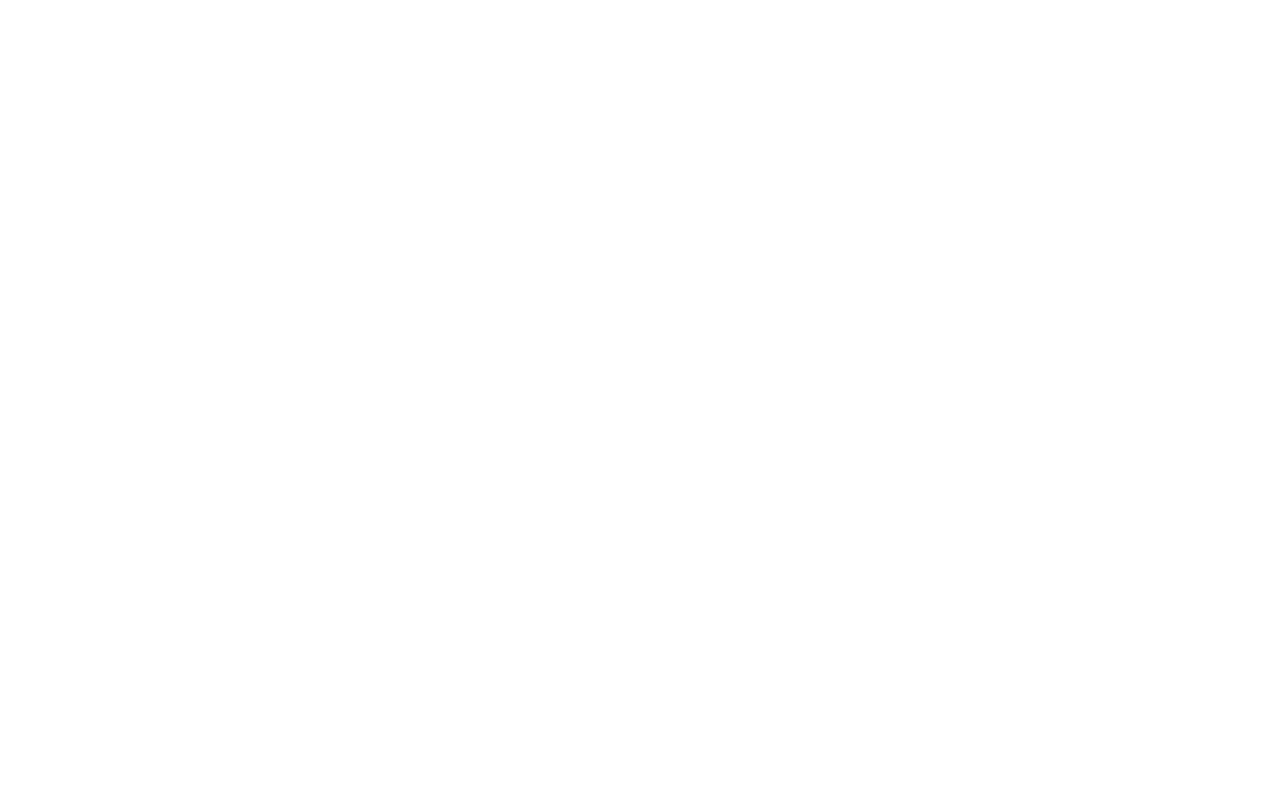
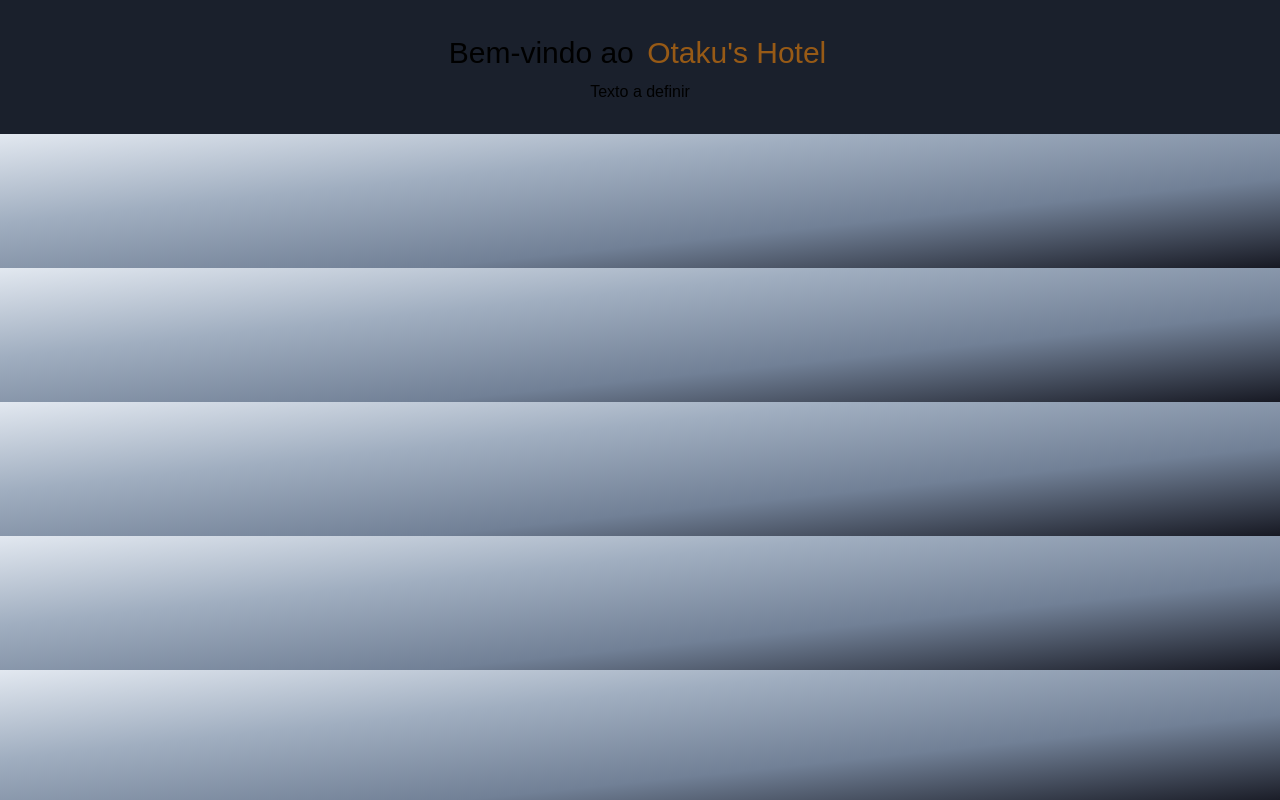
Before and after one commit to brunoandreotti/otakus-hotel, a React (Create React App) app: page / in a window 1280 px wide. Built offline with nearby package versions, Linux system fonts and the light colour scheme.

Commit message:
feat: editando banner e linkbutton

```diff
--- a/src/App.js
+++ b/src/App.js
@@ -1,8 +1,10 @@
 import React from "react";
+import Banner from "./components/banner/Banner";
 
 function App() {
   return (
     <>
+    <Banner />
     </>
   );
 }
--- /dev/null
+++ b/src/components/LinkButton/LinkButton.jsx
@@ -0,0 +1,12 @@
+// import { Link } from "@chakra-ui/react";
+import styles from "./LinkButton.module.css";
+
+function LinkButton({ to, text }) {
+  return(
+    // <Link className={styles.button} to={to}>
+    // {text}
+    // </Link>
+  );
+}
+
+export default LinkButton;
--- a/src/components/banner/Banner.jsx
+++ b/src/components/banner/Banner.jsx
@@ -1,9 +1,15 @@
-import React from "react";
+// import LinkButton from "../LinkButton/LinkButton";
+import styles from "./Banner.module.css";
 
 function Banner() {
-  return (
-    <>
-    </>
+  return(
+    <section className={styles.banner_container}>
+      <h1>Bem-vindo ao <span>Otaku's Hotel</span></h1>
+      <p>Texto a definir</p>
+      {/* <a href="/">Conferir agora</a> */}
+      {/* <LinkButton to="/" text="/" /> */}
+      <icon></icon>
+    </section>
   );
 }
 
--- /dev/null
+++ b/src/components/banner/Banner.module.css
@@ -0,0 +1,23 @@
+.banner_container {
+    background-color: #1A202C;
+    width: 100%;
+    display: flex;
+    flex-direction: column;
+    align-items: center;
+    justify-content: center;
+    padding: 30px;
+}
+
+.banner_container h1 {
+    font-size: 30px;
+    margin-bottom: 5px;
+}
+
+.banner_container h1 span {
+    color: #975A16;
+    padding: 0 5px;
+}
+
+/* .banner_container p {
+    margin-bottom: 5px;
+} */
```
Also changed, not shown: src/components/LinkButton/LinkButton.module.css (added, +12 -0 lines), src/components/banner/Icons.jsx (added), src/components/banner/Icons.module.css (added).
